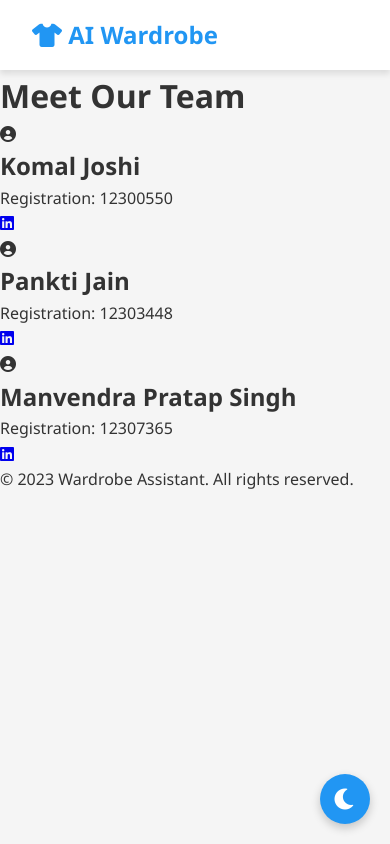
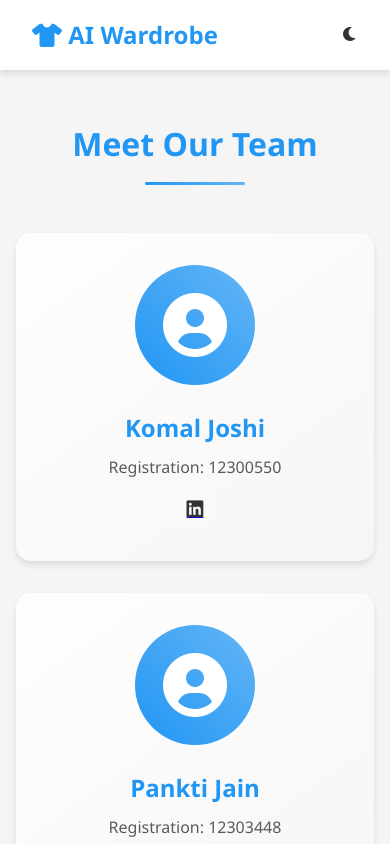
Before and after one commit to KomalJoshi17/Seasonal-Wardrobe, a website: page frontend/team.html in a window 390 px wide. Shown: the top 844 px of the page. Drawn offline with Linux system fonts and the light colour scheme.

Commit message:
modified:   frontend/css/style.css 	modified:   frontend/js/theme.js

```diff
--- a/frontend/css/style.css
+++ b/frontend/css/style.css
@@ -778,30 +778,164 @@
     transform: scale(1.2);
 }
 
-/* Make sure theme toggle is visible and properly styled */
-.theme-toggle {
-    position: fixed;
-    bottom: 20px;
-    right: 20px;
-    width: 50px;
-    height: 50px;
+/* Team page hero content styling */
+.hero-content {
+    text-align: center;
+    max-width: 800px;
+    margin: 0 auto;
+    padding: 4rem 1rem 2rem;
+}
+
+.hero-content h1 {
+    font-size: 3rem;
+    color: var(--primary-color);
+    margin-bottom: 1rem;
+    background: linear-gradient(90deg, var(--primary-color), var(--secondary-color));
+    -webkit-background-clip: text;
+    -webkit-text-fill-color: transparent;
+    background-clip: text;
+    text-fill-color: transparent;
+}
+
+.hero-content p {
+    font-size: 1.2rem;
+    color: var(--text-color);
+    opacity: 0.9;
+    line-height: 1.6;
+}
+
+.team-container {
+    max-width: 1200px;
+    margin: 3rem auto;
+    padding: 0 1rem;
+}
+
+.team-title {
+    text-align: center;
+    font-size: 2.5rem;
+    color: var(--primary-color);
+    margin-bottom: 3rem;
+    position: relative;
+    padding-bottom: 15px;
+}
+
+.team-title::after {
+    content: '';
+    position: absolute;
+    bottom: 0;
+    left: 50%;
+    transform: translateX(-50%);
+    width: 100px;
+    height: 3px;
+    background: linear-gradient(90deg, var(--primary-color), var(--secondary-color));
+    border-radius: 3px;
+}
+
+.team-members {
+    display: grid;
+    grid-template-columns: repeat(auto-fit, minmax(300px, 1fr));
+    gap: 2rem;
+}
+
+.team-member {
+    background: linear-gradient(145deg, var(--card-background), rgba(255, 255, 255, 0.1));
+    padding: 2rem;
+    border-radius: 15px;
+    text-align: center;
+    box-shadow: var(--shadow);
+    transition: all 0.4s ease;
+}
+
+.team-member:hover {
+    transform: translateY(-10px);
+    box-shadow: 0 15px 40px rgba(0, 0, 0, 0.2);
+}
+
+.member-avatar {
+    width: 120px;
+    height: 120px;
+    margin: 0 auto 1.5rem;
     border-radius: 50%;
-    background: var(--primary-color);
+    background: linear-gradient(45deg, var(--primary-color), var(--secondary-color));
     display: flex;
     align-items: center;
     justify-content: center;
-    cursor: pointer !important;
-    box-shadow: 0 4px 10px rgba(0, 0, 0, 0.2);
-    z-index: 1000;
+}
+
+.member-avatar i {
+    font-size: 4rem;
+    color: white;
+}
+
+.member-name {
+    font-size: 1.5rem;
+    color: var(--primary-color);
+    margin-bottom: 0.5rem;
+}
+
+.member-reg {
+    font-size: 1rem;
+    color: var(--text-color);
+    opacity: 0.8;
+    margin-bottom: 0.5rem;
+}
+
+.member-role {
+    font-size: 1.1rem;
+    color: var(--secondary-color);
+    margin-bottom: 1.5rem;
+}
+
+.member-social {
+    display: flex;
+    justify-content: center;
+    gap: 1rem;
+}
+
+.member-social a {
+    width: 40px;
+    height: 40px;
+    border-radius: 50%;
+    background: rgba(255, 255, 255, 0.1);
+    display: flex;
+    align-items: center;
+    justify-content: center;
     transition: all 0.3s ease;
 }
 
-.theme-toggle:hover {
+.member-social a:hover {
+    background: var(--primary-color);
     transform: scale(1.1);
 }
 
-.theme-toggle i {
-    font-size: 1.5rem;
+.member-social i {
+    font-size: 1.2rem;
+    color: var(--text-color);
+}
+
+.member-social a:hover i {
     color: white;
-    transition: all 0.3s ease;
 }
+
+@media (max-width: 768px) {
+    .team-members {
+        grid-template-columns: 1fr;
+    }
+
+    .team-title {
+        font-size: 2rem;
+    }
+
+    .hero-content h1 {
+        font-size: 2.2rem;
+    }
+
+    .hero-content p {
+        font-size: 1rem;
+    }
+}
+
+.nav-links a.active {
+    color: var(--primary-color);
+    font-weight: 600;
+}
```
Also changed, not shown: frontend/js/theme.js (+24 -37 lines).
